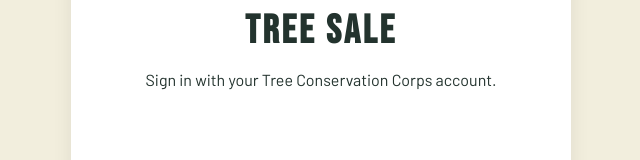
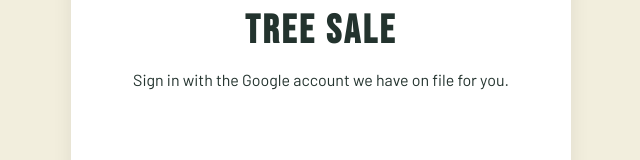
Before and after one commit to enlore/tree-sale, a React (Vite) app: page /login in a window 1280 px wide. Shown: the part 374-534 px from the top of the page, without its empty margins (319-959 px from the left). Built offline with nearby package versions, Linux system fonts and the light colour scheme; no server answers.

Commit message:
Reword login subtitle for external sign-ins

```diff
--- a/src/components/Auth/Login.jsx
+++ b/src/components/Auth/Login.jsx
@@ -47,7 +47,7 @@ export const Login = () => {
                     className="login-logo"
                 />
                 <h1 className="login-title">Tree Sale</h1>
-                <p className="login-subtitle">Sign in with your Tree Conservation Corps account.</p>
+                <p className="login-subtitle">Sign in with the Google account we have on file for you.</p>
 
                 {pending ? (
                     <p className="login-pending">Signing in — this can take up to a minute.</p>
```
